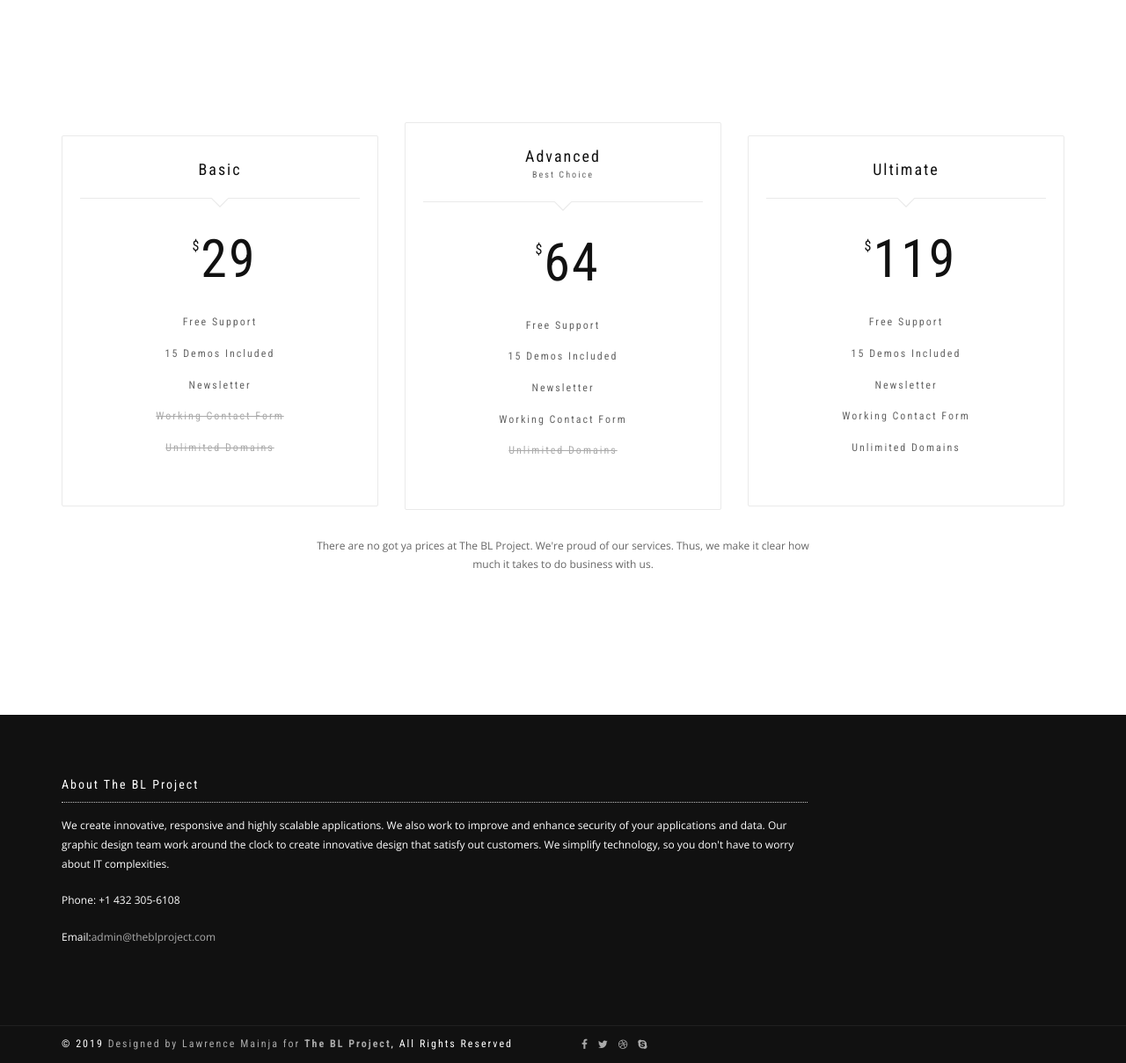
After one commit to lmainja/personal_app, a Django app: page /pricing/ in a window 1280 px wide. The commit adds this page. Shown: the part 507-1716 px from the top of the page at 88% size. Run offline with Django 3.2, Linux system fonts and the light colour scheme; some libraries are stand-ins or nearby versions; some web fonts are replaced.

Commit message:
add Pricing page

```diff
--- /dev/null
+++ b/creek/posts/templates/posts/pricing.html
@@ -0,0 +1,72 @@
+{% extends 'posts/base.html' %}
+{% load static %}
+{% block content %}
+<div class="main">
+    <section class="module bg-dark-60 bg-dark pricing-page-header" data-background="assets/images/pricing_bg.jpg">
+      <div class="container">
+        <div class="row">
+          <div class="col-sm-6 col-sm-offset-3">
+            <h2 class="module-title font-alt">Our Prices</h2>
+            <div class="module-subtitle font-serif">A wonderful serenity has taken possession of my entire soul, like these sweet mornings of spring which I enjoy with my whole heart.</div>
+          </div>
+        </div>
+      </div>
+    </section>
+    <section class="module">
+      <div class="container">
+        <div class="row multi-columns-row">
+          <div class="col-sm-6 col-md-4 col-lg-4">
+            <div class="price-table font-alt">
+              <h4>Basic</h4>
+              <div class="borderline"></div>
+              <p class="price"><span>$</span>29
+              </p>
+              <ul class="price-details">
+                <li>Free Support</li>
+                <li>15 Demos Included</li>
+                <li>Newsletter</li>
+                <li><span>Working Contact Form</span></li>
+                <li><span>Unlimited Domains</span></li>
+              </ul>
+            </div>
+          </div>
+          <div class="col-sm-6 col-md-4 col-lg-4">
+            <div class="price-table font-alt best">
+              <h4>Advanced</h4>
+              <p class="small">Best Choice</p>
+              <div class="borderline"></div>
+              <p class="price"><span>$</span>64
+              </p>
+              <ul class="price-details">
+                <li>Free Support</li>
+                <li>15 Demos Included</li>
+                <li>Newsletter</li>
+                <li>Working Contact Form</li>
+                <li><span>Unlimited Domains</span></li>
+              </ul>
+            </div>
+          </div>
+          <div class="col-sm-6 col-md-4 col-lg-4">
+            <div class="price-table font-alt">
+              <h4>Ultimate</h4>
+              <div class="borderline"></div>
+              <p class="price"><span>$</span>119
+              </p>
+              <ul class="price-details">
+                <li>Free Support</li>
+                <li>15 Demos Included</li>
+                <li>Newsletter</li>
+                <li>Working Contact Form</li>
+                <li>Unlimited Domains</li>
+              </ul>
+          </div>
+        </div>
+        <div class="row mt-40">
+          <div class="col-sm-6 col-sm-offset-3 align-center">
+            <p>There are no got ya prices at The BL Project. We're proud of our services. Thus, we make it clear how much it takes to do business with us.</p>
+          </div>
+        </div>
+      </div>
+    </section>
+   </div>
+{% endblock %}
--- a/creek/posts/urls.py
+++ b/creek/posts/urls.py
@@ -9,6 +9,7 @@ urlpatterns = [
     path('', views.about, name='about'),
     path('home/', PostListView.as_view(), name='home'),
     path('coming/', views.coming_soon, name='coming'),
+    path('pricing/', views.pricing, name='pricing'),
     path('user/<str:username>', UserPostListView.as_view(), name='user-posts'),
     path('post/<int:pk>/', PostDetailView.as_view(), name='post-detail'),
     path('post/new/', PostCreateView.as_view(), name='post-create'),
--- a/creek/posts/views.py
+++ b/creek/posts/views.py
@@ -16,6 +16,9 @@ def about(request):
 
 def coming_soon(request):
     return render(request, 'posts/coming_soon.html')
+
+def pricing(request):
+    return render(request, 'posts/pricing.html')
 
 class PostDetailView(DetailView):
     model = Post
```
Also changed, not shown: creek/posts/templates/posts/about1.html (+5 -5 lines).
